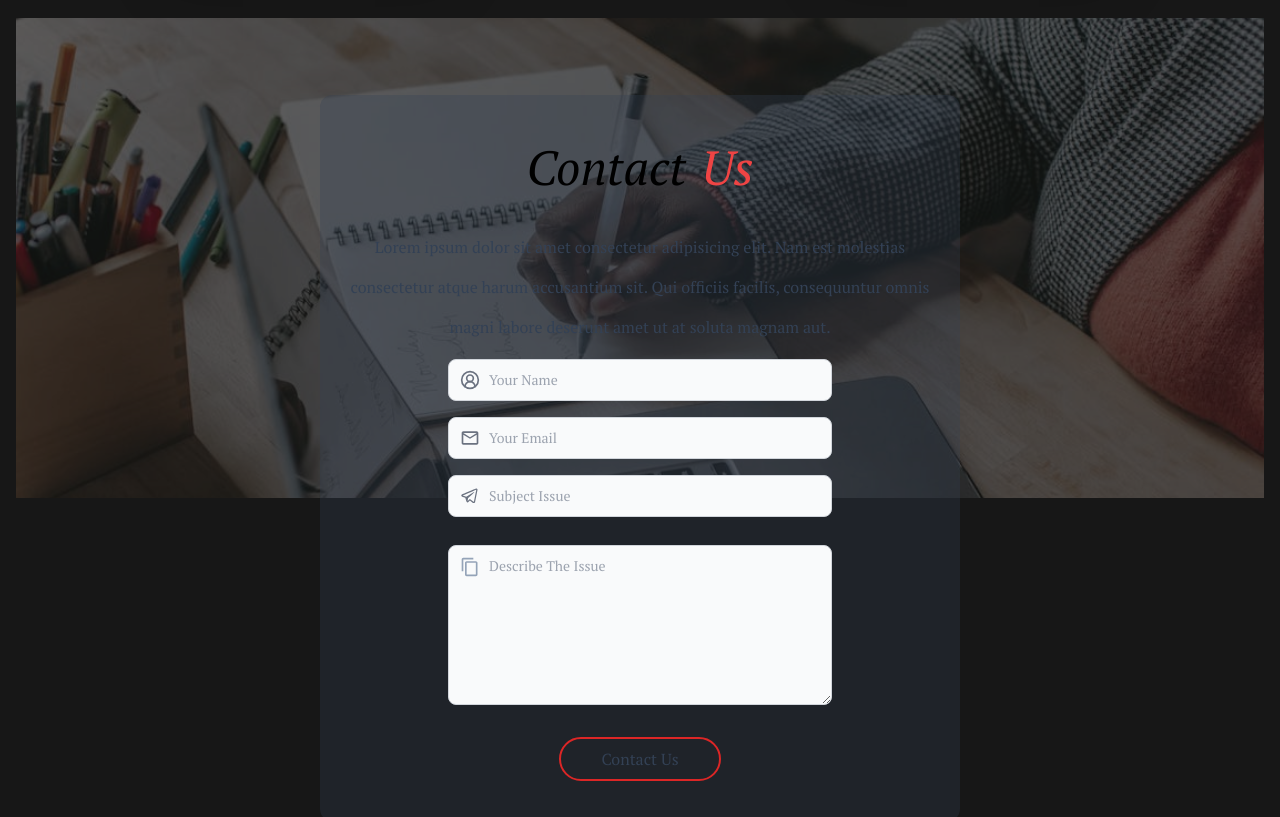
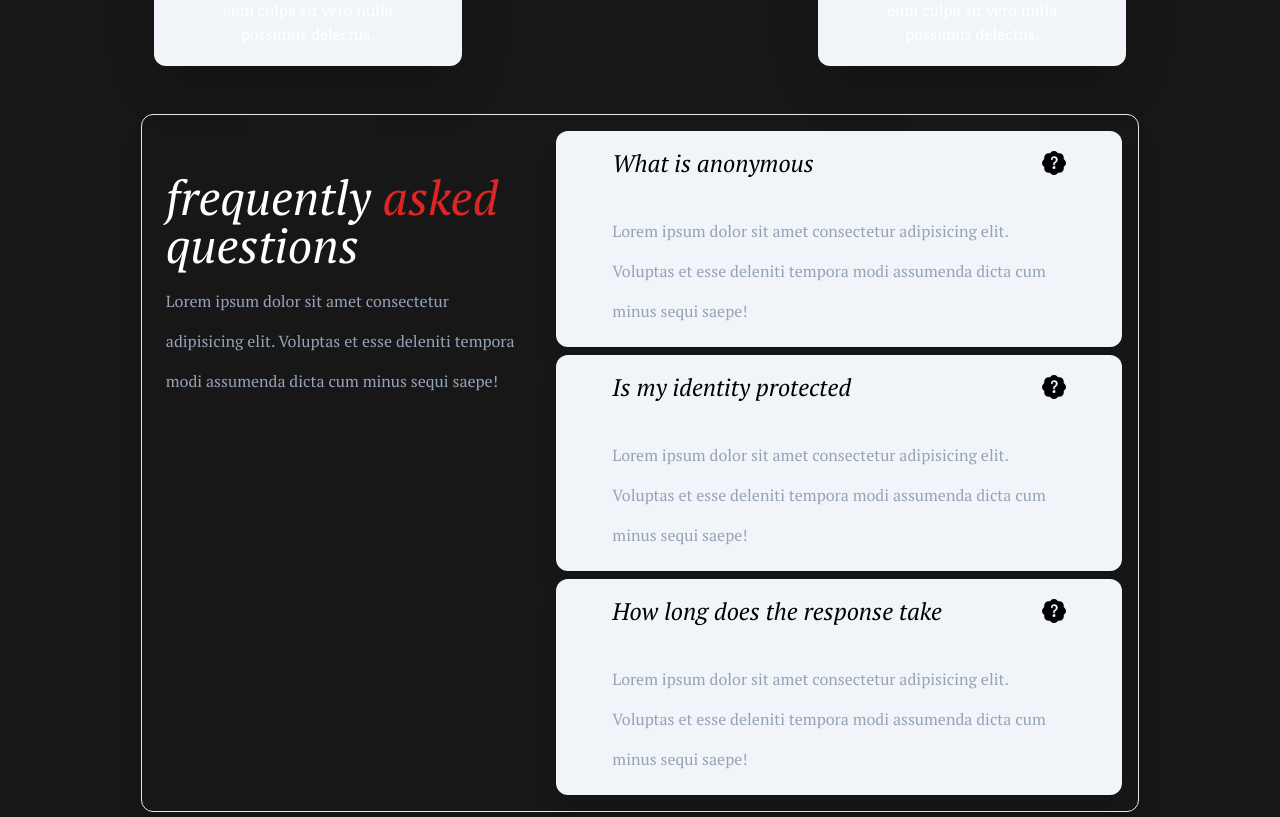
Before and after one commit to Giddy-10/anonymous_frontend, a Next.js app: page / in a window 1280 px wide. Shown: the part 2060-2877 px from the top of the page. Built offline with nearby package versions, Linux system fonts and the light colour scheme.

Commit message:
updates: final commit for FAQs component

```diff
--- a/app/page.tsx
+++ b/app/page.tsx
@@ -4,6 +4,7 @@ import Header from "@/components/Header/header";
 import About from "@/components/About/about";
 import Contact from "@/components/Contact/contact";
 import Testimonials from "@/components/Testimonials/testimonials";
+import FAQs from "@/components/FAQs/faqs";
 
 export default function Home() {
   return (
@@ -12,6 +13,7 @@ export default function Home() {
       <Hero/>
       <Header/>
       <About/>
+      <FAQs/>
       <Contact/>
       <Testimonials/>
     </div>
--- a/components/FAQs/faqs.tsx
+++ b/components/FAQs/faqs.tsx
@@ -1,9 +1,63 @@
-import React from 'react'
+import React from 'react';
+import Section from '../ui/section';
+import Card from '../ui/card';
+import { BsFillPatchQuestionFill } from "react-icons/bs";
 
 const FAQs = () => {
   return (
-    <div>FAQs</div>
-  )
-}
+    <Section color="" style="flex flex-col justify-center items-center" width="full">
+      <div className="flex justify-center items-center w-[80%] border shadow-xl rounded-xl">
+        <div className="flex flex-col p-6 gap-3 w-[40%] mt-[-22rem]">
+          <div className="text-5xl italic">
+            <span>frequently </span>
+            <span className="text-red-600"> asked</span>
+            <span> questions</span>
+          </div>
+          <div className="leading-10 text-slate-400">
+            <p>
+              Lorem ipsum dolor sit amet consectetur adipisicing elit. Voluptas et esse deleniti tempora modi assumenda dicta cum minus sequi saepe!
+            </p>
+          </div>
+        </div>
 
-export default FAQs
+        <div className="w-[60%] p-4 flex flex-col justify-center items-center gap-2">
+          <Card style="shadow-xl rounded-xl text-black">
+            <div className="flex justify-between items-center text-2xl p-4">
+              <span className='italic'>What is anonymous</span>
+              <BsFillPatchQuestionFill/>
+            </div>
+            <div className="leading-10 text-slate-400 p-4">
+              <p>
+                Lorem ipsum dolor sit amet consectetur adipisicing elit. Voluptas et esse deleniti tempora modi assumenda dicta cum minus sequi saepe!
+              </p>
+            </div>
+          </Card>
+          <Card style="shadow-xl rounded-xl text-black">
+            <div className="flex justify-between items-center text-2xl p-4">
+              <span className='italic'>Is my identity protected</span>
+              <BsFillPatchQuestionFill/>
+            </div>
+            <div className="leading-10 text-slate-400 p-4">
+              <p>
+                Lorem ipsum dolor sit amet consectetur adipisicing elit. Voluptas et esse deleniti tempora modi assumenda dicta cum minus sequi saepe!
+              </p>
+            </div>
+          </Card>
+          <Card style="shadow-xl rounded-xl text-black">
+            <div className="flex justify-between items-center text-2xl p-4">
+              <span className='italic'>How long does the response take</span>
+              <BsFillPatchQuestionFill/>
+            </div>
+            <div className="leading-10 text-slate-400 p-4">
+              <p>
+                Lorem ipsum dolor sit amet consectetur adipisicing elit. Voluptas et esse deleniti tempora modi assumenda dicta cum minus sequi saepe!
+              </p>
+            </div>
+          </Card>
+        </div>
+      </div>
+    </Section>
+  );
+};
+
+export default FAQs;
```
